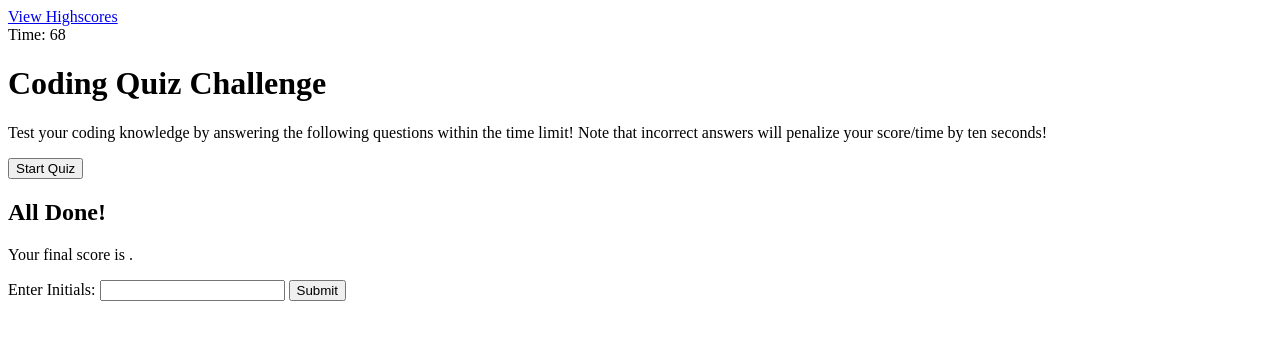
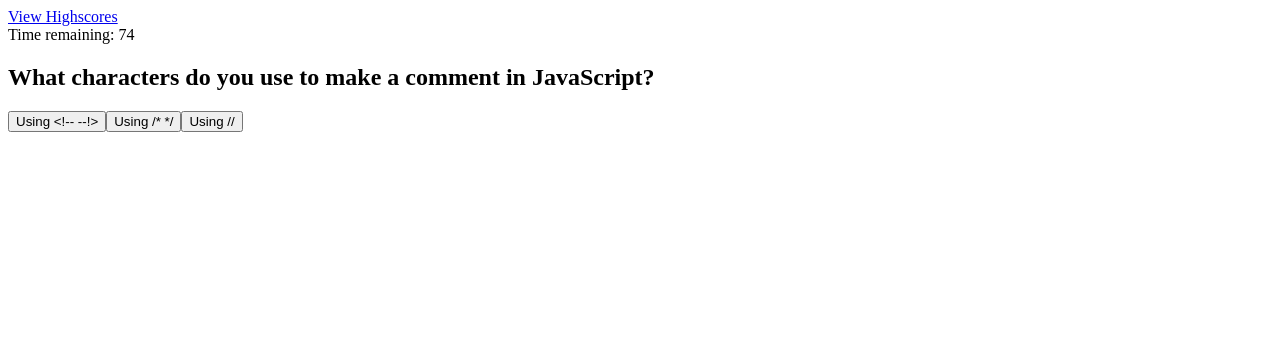
Before and after one commit to wyork63/Wills-Code-Quiz, a plain HTML site: page index.html in a window 1280 px wide. Both pictures are taken after a click on the button "Start Quiz". Drawn offline with Linux system fonts and the light colour scheme.

Commit message:
added question loops

```diff
--- a/assets/css/style.css
+++ b/assets/css/style.css
@@ -0,0 +1,3 @@
+.hide {
+    display: none;
+}
--- a/assets/js/questions.js
+++ b/assets/js/questions.js
@@ -0,0 +1,25 @@
+// ids from html file
+// overall id = #questions
+// individual question id = #question-title
+// choices id = #choices
+
+
+var myQuestions = [
+    {
+        question: "What characters do you use to make a comment in JavaScript?",
+        answers: ["Using <!-- --!>", "Using /* */", "Using // " ],
+        correctAnswer: "Using //"
+    },
+{
+        question: "next question",
+        answers: ["Using <!-- --!>", "Using /* */", "Using // " ],
+        correctAnswer: "Using //"
+},
+
+    {
+question: "third question",
+answers: ["Using <!-- --!>", "Using /* */", "Using // " ],
+correctAnswer: "Using //"
+},
+
+]
--- a/assets/js/script.js
+++ b/assets/js/script.js
@@ -1,14 +1,132 @@
-var timerEl = document.getElementById('time');
+
+// timer function - need this to be triggered when the user clicks the start game button
+    // when the timer hits zero it will take me to the endscreen id="end-screen"
+var timeleft = 75;
+var countdown;
+
+var questionsIndex = 0;
+var startScreen = document.getElementById("start-screen");
+var questions = document.getElementById("questions");
+var endScreen = document.getElementById("end-screen");
+var questionTitle = document.getElementById("question-title");
+var choices = document.getElementById("choices");
+var submit = document.getElementById("submit");
+var feedback = document.getElementById("feedback");
+
+// function that starts time and quiz
+function startTimer () {
+    countdown = setInterval(tick, 1000);
+
+    startQuiz()
+};
+
+function tick() {
+    if (timeleft < 0) {
+        clearInterval(countdown);
+            alert("Sorry, you're out of time. Click okay to see your score");
+    } else {
+        document.getElementById("time").innerHTML = timeleft;
+    }
+    timeleft -= 1; // this is what time is subtracted from when wrong // timeleft minus ten
+}
+
+function startQuiz () {
+    startScreen.setAttribute("class","hide")
+
+    questions.removeAttribute("class")
+
+    cycleQuestions()
+}
+
+function cycleQuestions() {
+    var displayQuestion = myQuestions[questionsIndex]
+
+    questionTitle.textContent = displayQuestion.question
+
+    choices.innerHTML = ""
+    // sets value of the button to the text in the array so that it can be checked against the answer later
+    displayQuestion.answers.forEach(option => {
+        var answerButton = document.createElement ("button");
+        answerButton.setAttribute ("value", option);
+        answerButton.textContent = option;
+        // will check to see if the answer is correct
+        answerButton.onclick = checkAnswer;
+        choices.appendChild(answerButton);
+    });
 
 
-// a timer that starts counting down once the start quiz button is clicked
-// the timer continues to go down as the quiz goes on
-// when the correct answer is clicked the timer stays the same
-// when the wrong answer is clicked the timer subtracts 5
-var timeLeft = 75;
-var countdown = setInterval(function() {
-    timeLeft--;
-    document.getElementById('time').textContent = timeLeft;
-    if (timeLeft <= 0)
-        clearInterval(countdown);
-}, 1000);
+}
+// need to add ability to check if the questions are right or wrong
+function checkAnswer () {
+    if (this.value === myQuestions[questionsIndex].correctAnswer) {
+        console.log("correct")
+    } else {
+        console.log("wrong")
+        // penalize with minus 10 seconds
+        // do timeleft -10 and set the textcontent to what is displaying the time to time left
+        //
+        timeleft -= 10;
+        document.getElementById("time").innerHTML = timeleft;
+    }
+    questionsIndex++
+
+    // if there are questions left in the array keep running cycle questions
+    // if questionsindex = myquestions.length
+    // else end of array is reached fire quiz over function (tbd)
+    cycleQuestions()
+}
+
+
+
+
+// once the start button is clicked the first question is shown
+    // need some kind of hide unhide function here?
+    // how to show questions from the questions javascript file to this one?
+
+// when an answer is clicked
+    // the page goes to the next set of questions
+    // the bottom of the page displays either right or wrong
+
+// if the answer is right it logs ten points to their score that is stored in the console log
+    // review the 4.4.6 module on how to store things in the console.log
+
+// if the answer is wrong it adds zero points to the score but subtracts five seconds off the timer loop?
+    // some kind of for loop that says if var=true then add 10 to score (id=final-score)
+        // this variable will be an empty array function ie var playerScore = [];
+    // if var = false then -10 from timeleft
+
+// questions will cycle through one big for loop and pull questions from the questions.js file
+    // the end screen will pop up if all the questions are answered or if the timer hits zero
+    // if timeleft=0 it triggers the end screen
+    // if last questions is answered it hits end screen
+    // need to use clearinterval to trigger a function to get to end screen if the user hits zero?
+
+
+// once the game is over
+    // text is displayed with the users final score id=final-score
+    // submitting this ties the initials to the highscore and logs it in the highscores.html file
+
+
+// optional but could somehow tie this array of scores to display on the highscores.html page (this is optional)
+    //
+
+
+
+// startBtn.addEventListener("click", setInterval);
+
+
+
+// Old code just in case - delete before submission
+// start timer function
+
+// $("#start").click(function(){
+// var timeLeft = 75;
+// var countdown = setInterval(function() {
+//     timeLeft--;
+//     document.getElementById('time').textContent = timeLeft +' seconds';
+//     if (timeLeft <= 0) {
+//         alert("sorry, you're out of time");
+//         clearInterval(countdown);
+//     }
+// }, 1000);
+// });
--- a/index.html
+++ b/index.html
@@ -10,7 +10,7 @@
 </head>
 <body>
     <div class="scores"><a href="highscores.html">View Highscores</a> </div>
-    <div class="timer">Time: <span id="time">75 </span></div>
+    <div class="timer">Time remaining: <span id="time">75 </span></div>
 
     <div class = "wrapper">
         <div id="start-screen" class="start">
@@ -18,7 +18,7 @@
             <p>
                 Test your coding knowledge by answering the following questions within the time limit! Note that incorrect answers will penalize your score/time by ten seconds!
             </p>
-            <button id="start">Start Quiz</button>
+            <button id="start" onclick="startTimer()">Start Quiz</button>
         </div>
 
         <div id="questions" class="hide">
@@ -34,7 +34,8 @@
                 <button id="submit">Submit</button>
             </p>
         </div>
-        <div id="choice" class="choices"></div>
+        <!-- flashes right or wrong-->
+        <div id="feedback" class="feedback hide"></div>
     </div>
     <!-- js for the logic-->
     <script src="assets/js/script.js"></script>
```
Also changed, not shown: 1 other file.
